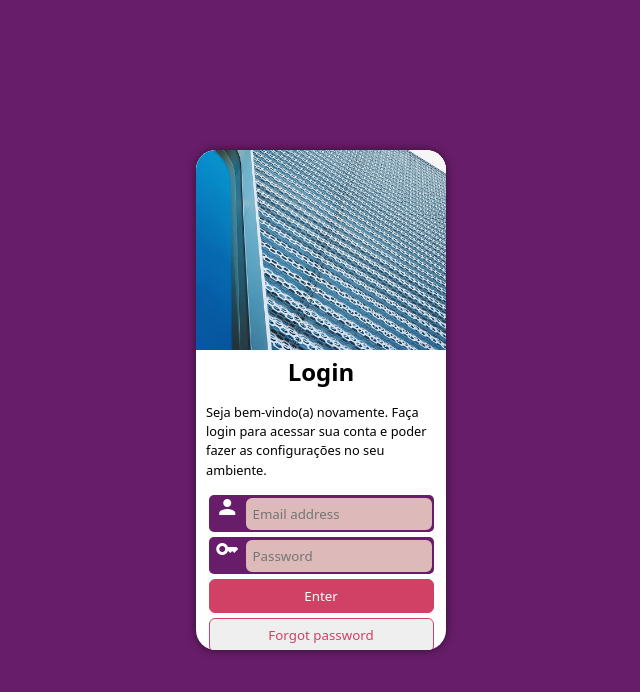
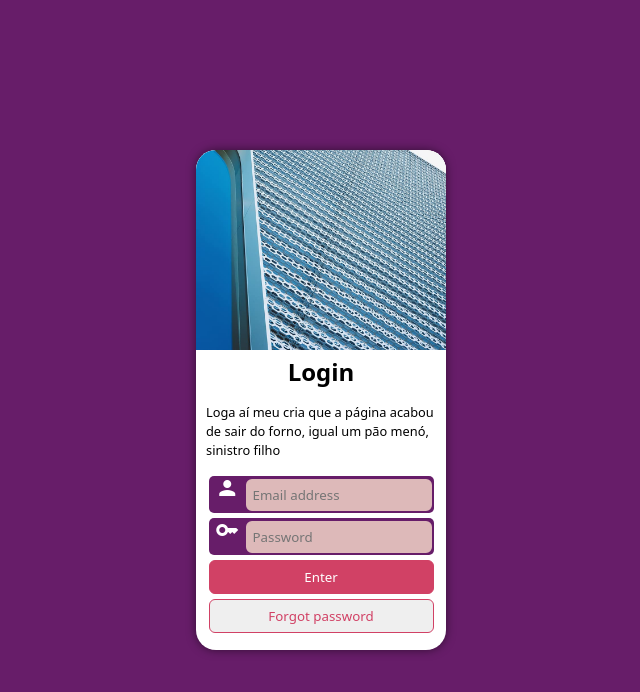
Before and after one commit to fredsaggio/projeto-login, a plain HTML site: page index.html in a window 1280 px wide. Shown: the whole page, without its empty margins (319-959 px from the left). Drawn offline with Linux system fonts and the light colour scheme.

Commit message:
Update index.html

```diff
--- a/index.html
+++ b/index.html
@@ -20,7 +20,7 @@
                 <h2>Login</h2>
 
                 <p>
-                    Seja bem-vindo(a) novamente. Faça login para acessar sua conta e poder fazer as configurações no seu ambiente.
+                    Loga aí meu cria que a página acabou de sair do forno, igual um pão menó, sinistro filho
                 </p>
 
                 <form action="form.php" method="post">
```
